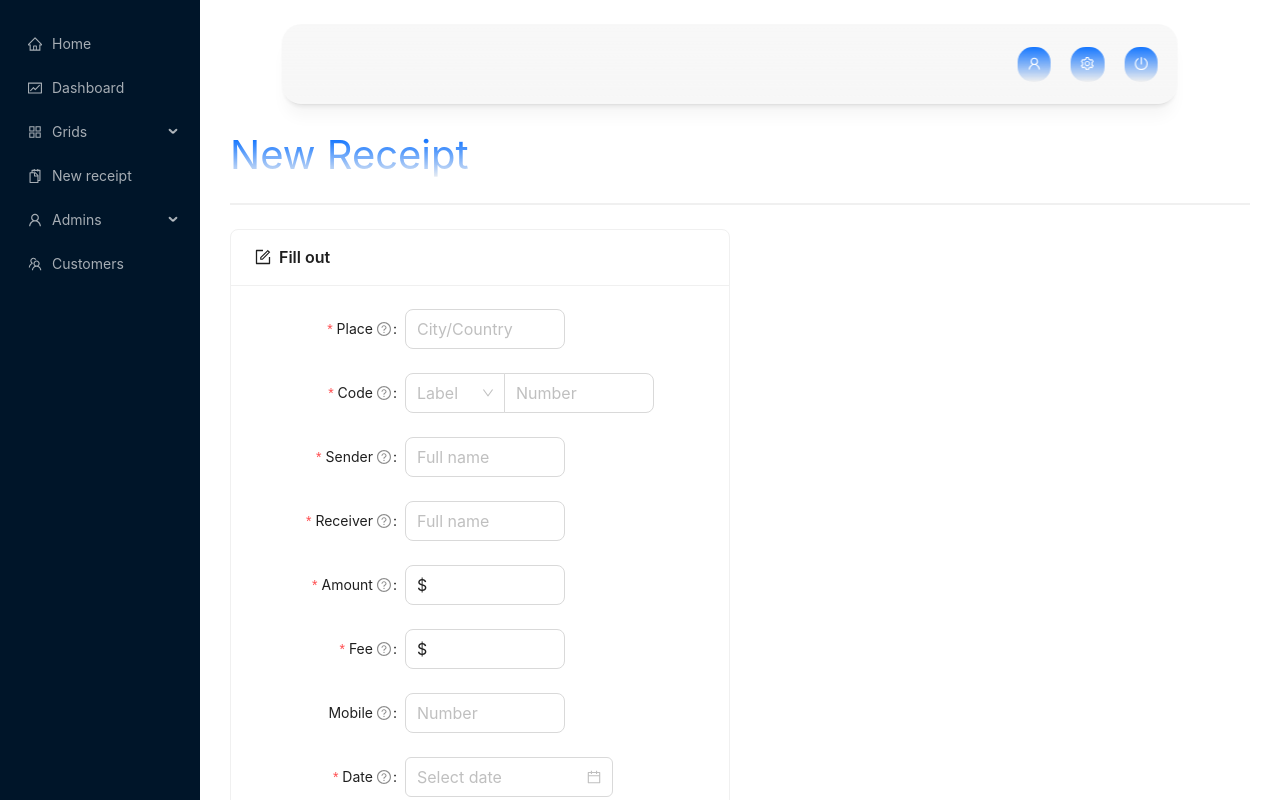
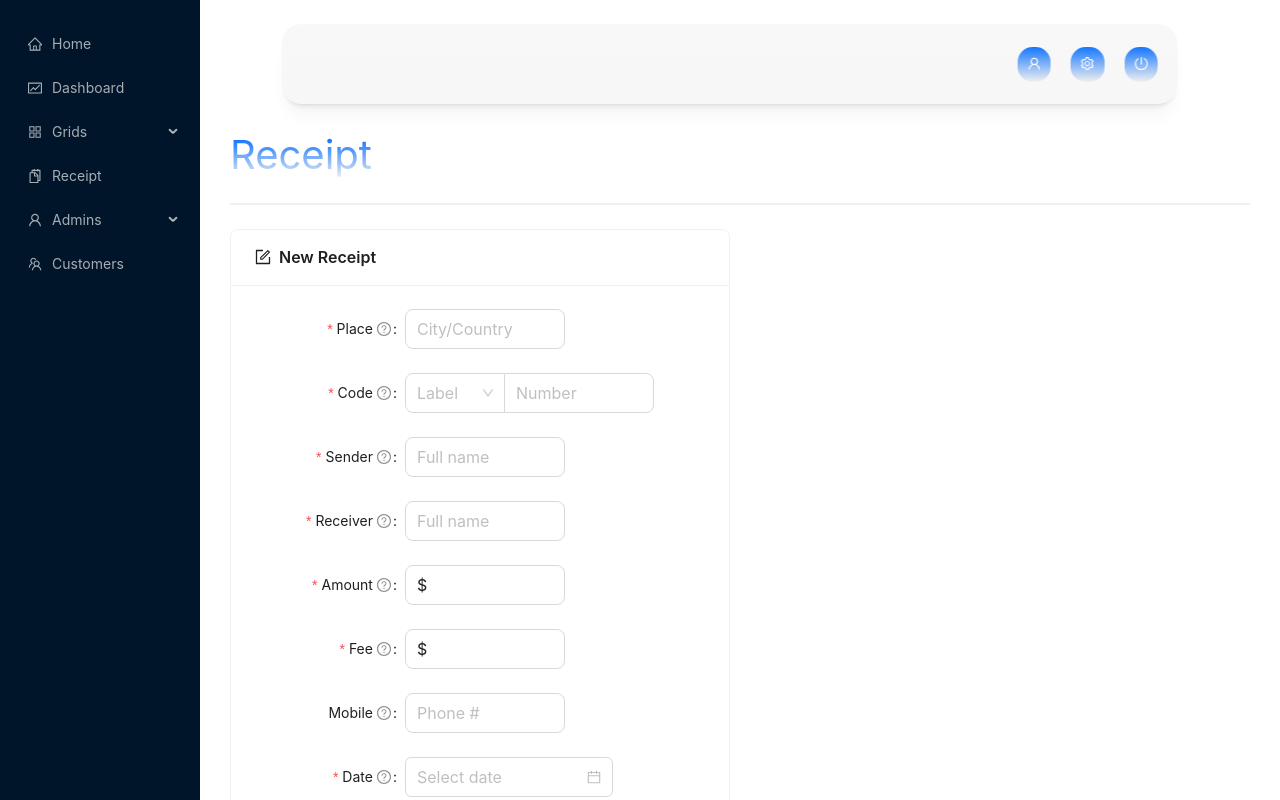
Before and after one commit to hady-bah/grids-project, a React (Vite) app in the folder grids/: page /receipt in a window 1280 px wide. Shown: the top 800 px of the page. Built offline with nearby package versions, Linux system fonts and the light colour scheme.

Commit message:
advanced filter setup and grammar fixes

```diff
--- a/grids/src/components/Receipt.jsx
+++ b/grids/src/components/Receipt.jsx
@@ -91,13 +91,13 @@ function Receipt() {
 
   return (
   <>
-    <span class="gradient-text">New Receipt</span>
+    <span class="gradient-text">Receipt</span>
     <Divider style={{ borderTopWidth: 2 }} />
     <Card
     title={
       <span>
         <FormOutlined  style={{ marginRight: '8px' }} />
-        Fill out
+        New Receipt
       </span>
     }
     hoverable
@@ -278,7 +278,7 @@ function Receipt() {
               style={{
                 width: 160,
               }}
-              placeholder="Number"
+              placeholder="Phone #"
             />
           </Form.Item>
         </Space>
--- a/grids/src/components/Sidebar.jsx
+++ b/grids/src/components/Sidebar.jsx
@@ -28,7 +28,7 @@ const items = [
     getItem('Add new', '/newgrid'),
 
   ]),
-  getItem('New receipt', '/receipt', <SnippetsOutlined />),
+  getItem('Receipt', '/receipt', <SnippetsOutlined />),
   getItem('Admins', 'sub2', <UserOutlined />, [
     getItem('Hady Bah', '/hadybah'),
     getItem('Abdourahamane Ly', '/abdourahamanely'),
--- a/grids/src/components/TotalsFilter.jsx
+++ b/grids/src/components/TotalsFilter.jsx
@@ -2,7 +2,10 @@ import React from 'react'
 
 function TotalsFilter() {
   return (
-    <div>Find by:</div>
+    <>
+
+
+    </>
   )
 }
 
--- a/grids/src/components/Transfers.jsx
+++ b/grids/src/components/Transfers.jsx
@@ -2,11 +2,14 @@ import {
   SearchOutlined,
   DeleteOutlined,
   PrinterOutlined,
+  ConsoleSqlOutlined,
+  QuestionCircleOutlined,
 } from "@ant-design/icons";
 import React, { useRef, useState, useEffect, useContext } from "react";
 import Highlighter from "react-highlight-words";
 import {
   Button,
+  Switch,
   Input,
   Space,
   Table,
@@ -597,8 +600,18 @@ function Transfers() {
       <Divider style={{ borderTopWidth: 2 }} />
 
       <Title style={{ paddingTop: "20px" }} level={4}>
-        Advanced filter:
+        <ConsoleSqlOutlined /> Advanced Filter
+          <span style={{marginLeft: '10px'}}>
+            <Tooltip placement="right" title="When ON, returns table based on your select query">
+              <QuestionCircleOutlined style={{color:"gray", fontSize: '15px', cursor: 'help'}}/>
+            </Tooltip>
+          </span>
+          <br/>
+          <span>
+        <Switch defaultUnChecked size="medium"/>
+          </span>
       </Title>
+
 
       <div style={{ paddingBottom: "50px" }}>
         <TotalsFilter />
@@ -620,7 +633,7 @@ function Transfers() {
           </Col>
           <Col>
             <Statistic
-              title="Grand Total"
+              title="Total"
               value={grandTotal}
               precision={2}
               formatter={formatter}
```
